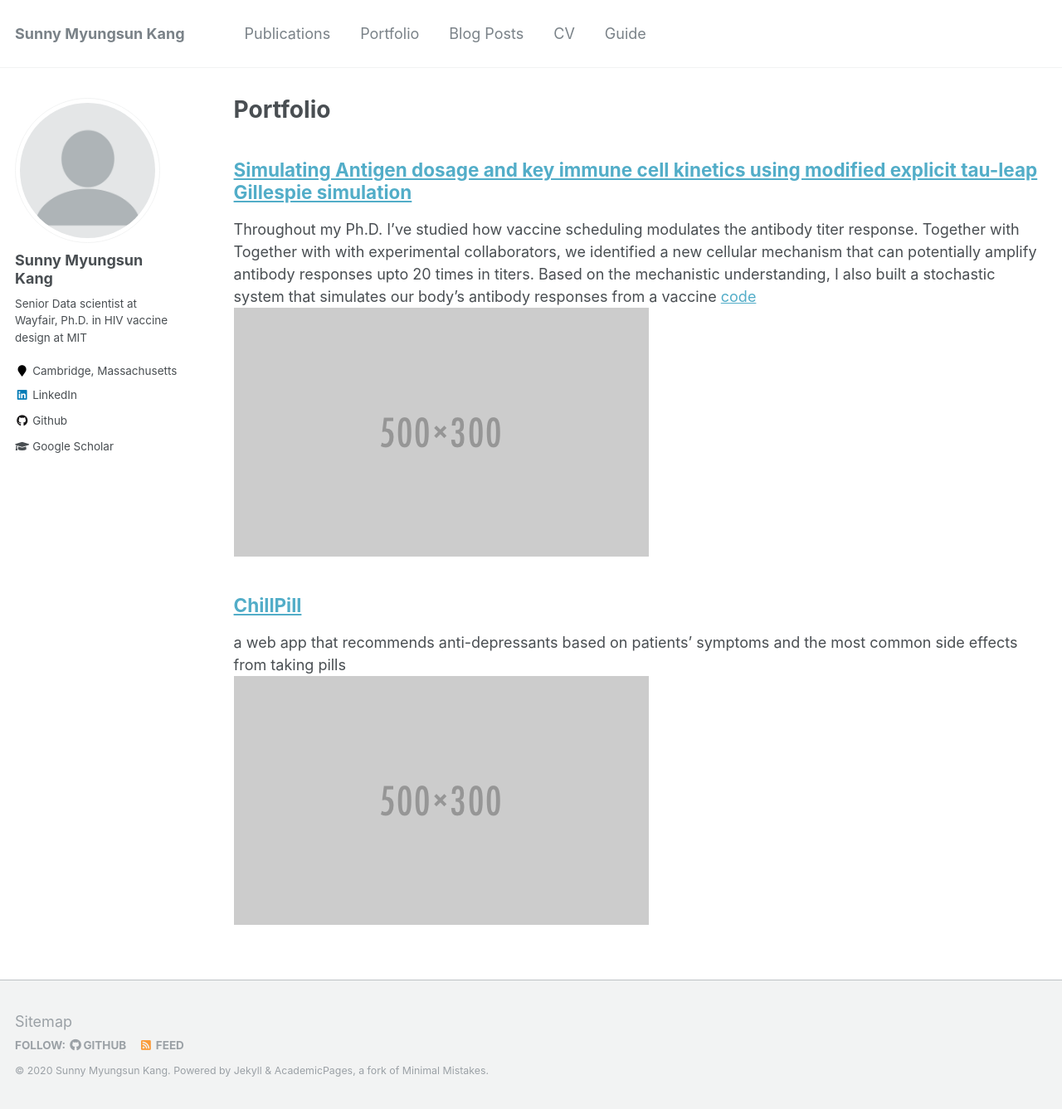
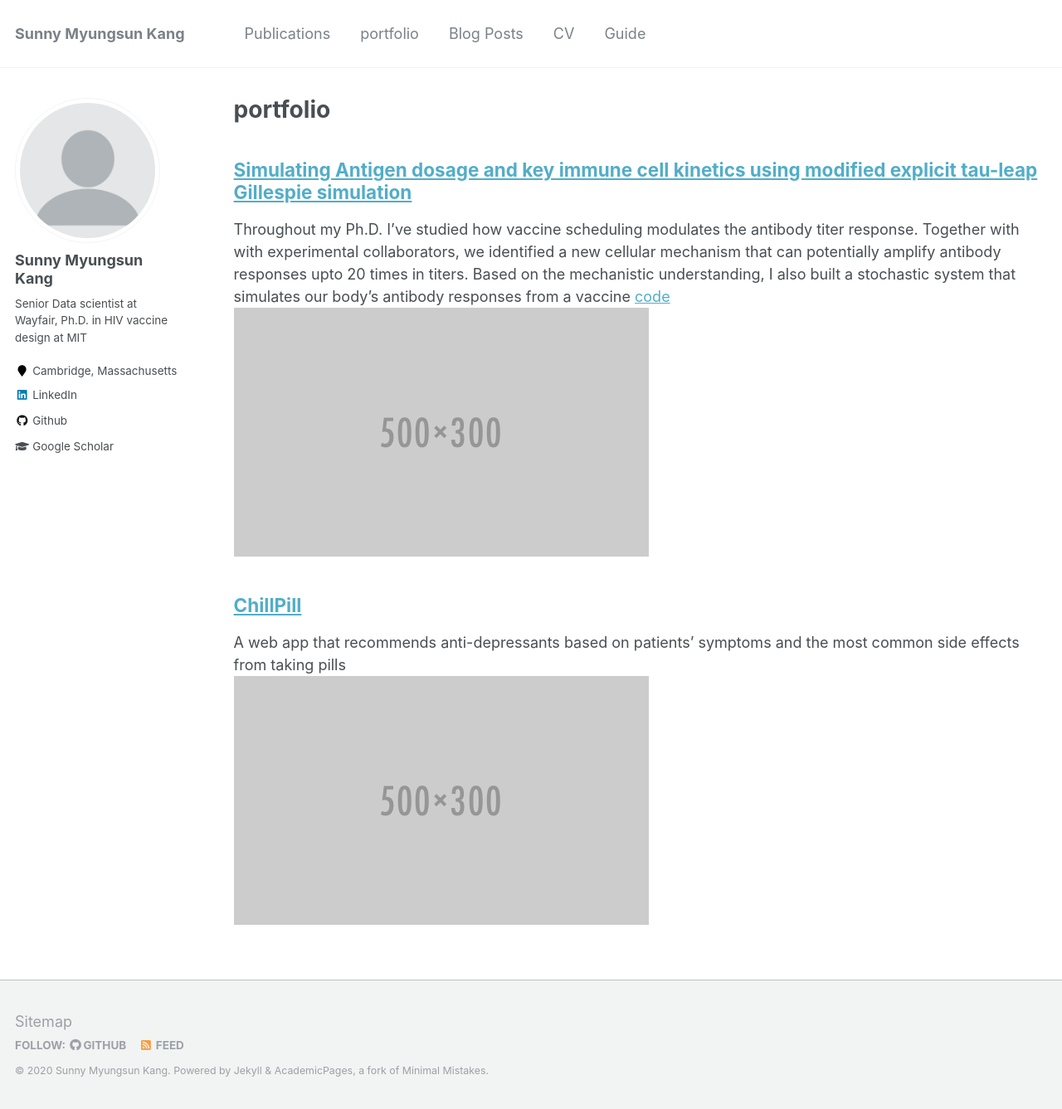
Before and after one commit to sunnnymskang/sunnnymskang.github.io, a Jekyll site: the page built from _pages/portfolio.html, in a window 1280 px wide and 1337 px high. Shown: the whole window at 83% size. Built offline with Jekyll 4.4.1, drawn with Linux system fonts in a browser that asks for light colours.

Commit message:
portfolio

```diff
--- a/_data/navigation.yml
+++ b/_data/navigation.yml
@@ -9,7 +9,7 @@ main:
 #  - title: "Teaching"
 #    url: /teaching/
 
-  - title: "Portfolio"
+  - title: "portfolio"
     url: /portfolio/
 
   - title: "Blog Posts"
--- a/_includes/comments.html
+++ b/_includes/comments.html
@@ -45,7 +45,7 @@
           <fieldset>
             <label for="comment-form-message">{{ site.data.ui-text[site.locale].comment_form_comment_label | default: "Comment" }} <small class="required">*</small></label>
             <textarea type="text" rows="3" id="comment-form-message" name="fields[message]" tabindex="1"></textarea>
-            <div class="small help-block"><a href="https://daringfireball.net/projects/markdown/">{{ site.data.ui-text[site.locale].comment_form_md_info | default: "Markdown is supported." }}</a></div>
+            <div class="small help-block"><a href="https://daringfireball.net/portfolio/markdown/">{{ site.data.ui-text[site.locale].comment_form_md_info | default: "Markdown is supported." }}</a></div>
           </fieldset>
           <fieldset>
             <label for="comment-form-name">{{ site.data.ui-text[site.locale].comment_form_name_label | default: "Name" }} <small class="required">*</small></label>
--- a/_pages/portfolio.html
+++ b/_pages/portfolio.html
@@ -1,6 +1,6 @@
 ---
 layout: archive
-title: "Portfolio"
+title: "portfolio"
 permalink: /portfolio/
 author_profile: true
 ---
--- a/_portfolio/portfolio-1.md
+++ b/_portfolio/portfolio-1.md
@@ -1,6 +1,6 @@
 ---
 title: "Simulating Antigen dosage and key immune cell kinetics using modified explicit tau-leap Gillespie simulation"
-excerpt: "Throughout my Ph.D. I've studied how vaccine scheduling modulates the antibody titer response. Together with
+excerpt: "Throughout my Ph.D. I've studied how vaccine scheduling modulates the antibody titer response.
 Together with with experimental collaborators, we identified a new cellular mechanism that can potentially amplify
 antibody responses upto 20 times in titers. Based on the mechanistic understanding,
 I also built a stochastic system that simulates our body’s antibody responses from a vaccine
```
Also changed, not shown: _pages/cv.md (+1 -1 lines), _portfolio/portfolio-2.md (+2 -1 lines).
